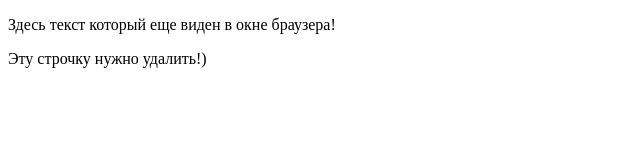
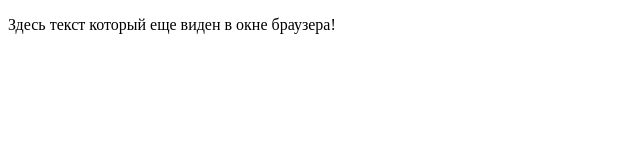
Before and after one commit to KeST3107/ForkTest, a plain HTML site: page someDirectory/someIndex.html in a window 1280 px wide. Shown: the whole page, without its empty margins (0-640 px from the left). Drawn offline with Linux system fonts and the light colour scheme.

Commit message:
modified Moskovaya

```diff
--- a/someIndex.html
+++ b/someDirectory/someIndex.html
@@ -5,6 +5,5 @@
   </head>
   <body>
     <p>Здесь текст который еще виден в окне браузера!</p>
-	<p>Эту строчку нужно удалить!)</p>
   </body>
 </html>
```
Also changed, not shown: someDirectory/someText.txt (added), someText.txt (deleted), 1 other file.
